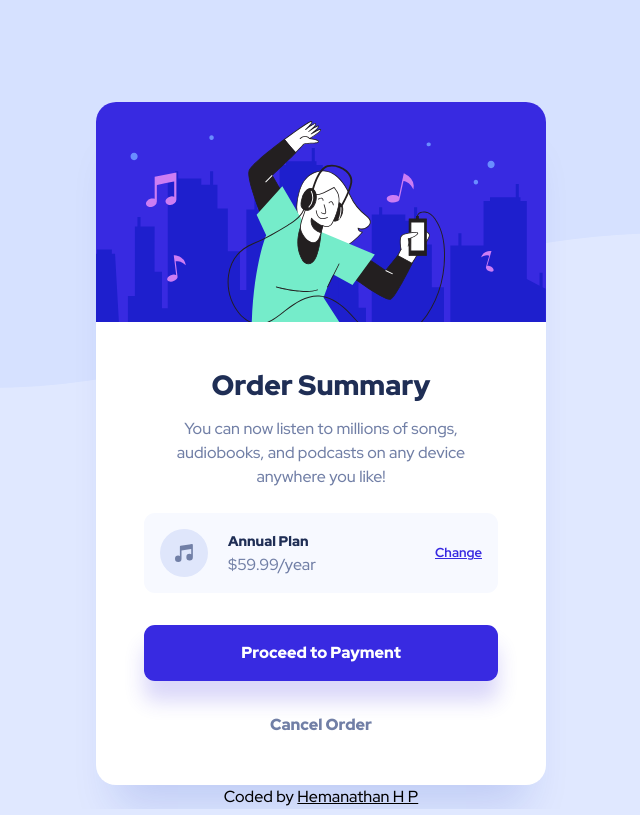
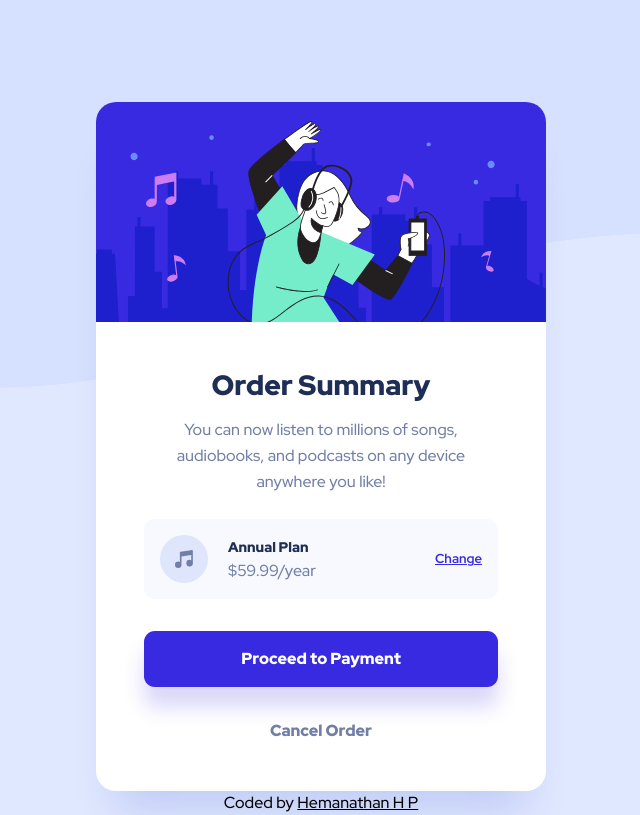
Before and after one commit to hphemanathan/Order-summary-component, a plain HTML site: page index.html in a window 1280 px wide. Shown: the whole page, without its empty margins (319-959 px from the left). Drawn offline with Linux system fonts and the light colour scheme.

Commit message:
Update style.css

```diff
--- a/style.css
+++ b/style.css
@@ -188,6 +188,8 @@ footer > a {
   margin-bottom: var(--ma-b-1_5);
 
   @media (min-width: 37.5rem) {
+
+line-height: 1.625rem;
     margin: var(--mar-rl-3);
     margin-bottom: var(--ma-b-1_5);
   }
```
